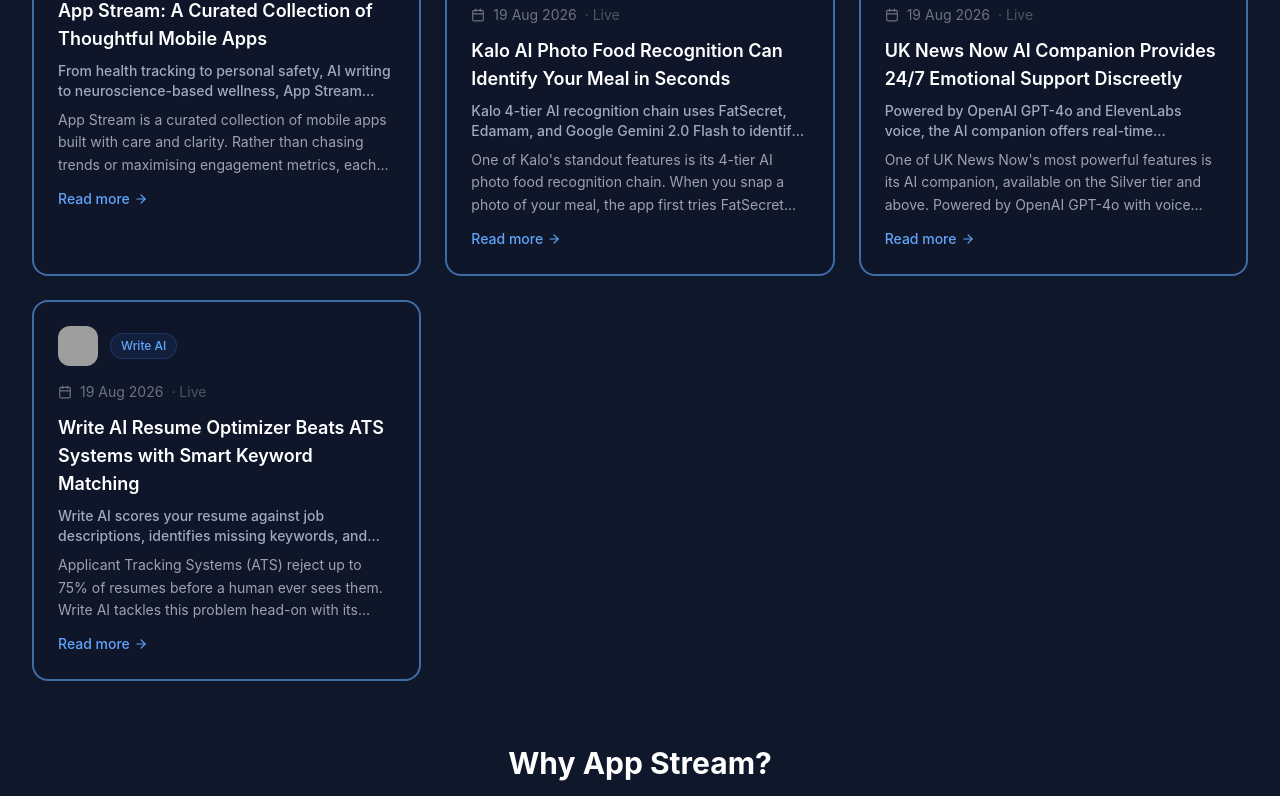
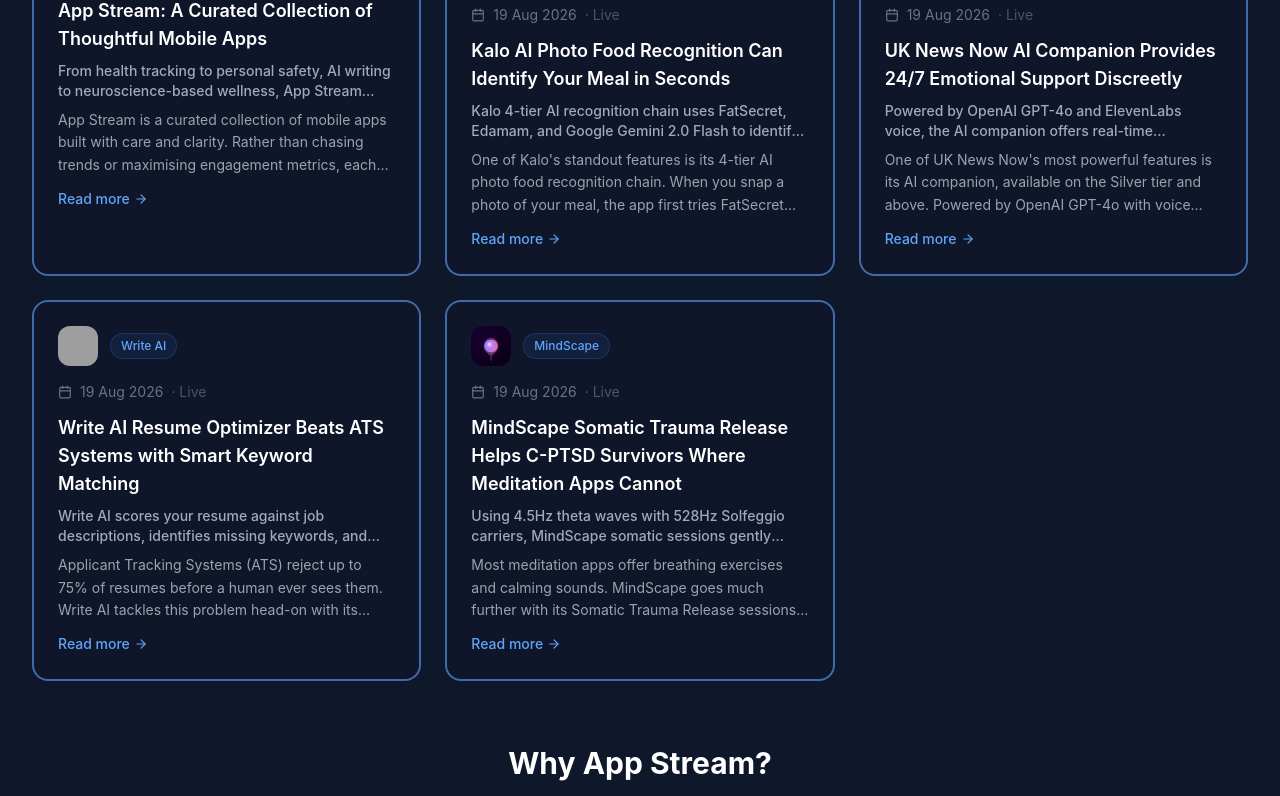
Before and after one commit to billywhizz17a/app-stream, a React (Vite) app: page /#/ in a window 1280 px wide. Shown: the part 2022-2818 px from the top of the page. Built offline with nearby package versions, Linux system fonts and the light colour scheme; grey boxes are pictures that could not be loaded.

Commit message:
Remove news item cap - show all news entries

```diff
--- a/src/pages/Home.jsx
+++ b/src/pages/Home.jsx
@@ -68,7 +68,7 @@ function Home() {
             </div>
           </div>
           <div className="grid md:grid-cols-2 lg:grid-cols-3 gap-6">
-            {news.slice(0, 10).map((item, i) => {
+            {news.map((item, i) => {
               const newsApp = apps.find(a => a.id === item.app_id)
               return (
                 <div key={i} onClick={() => setSelectedNews(item)} className="cursor-pointer bg-slate-900/60 border-2 border-blue-400/60 rounded-2xl p-6 hover:border-blue-400 hover:shadow-xl hover:shadow-blue-400/20 transition-all duration-300">
```
